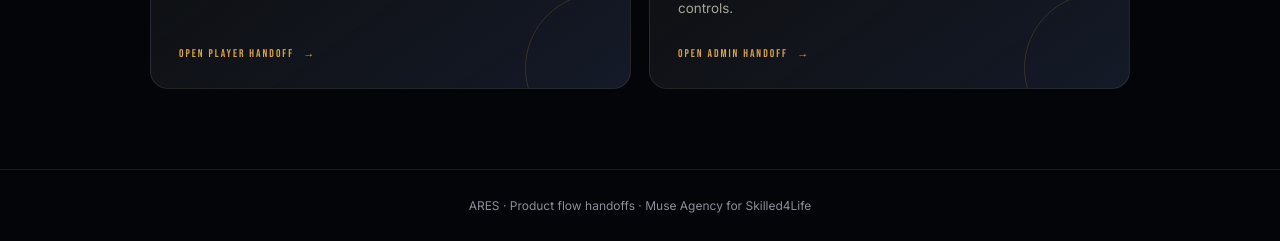
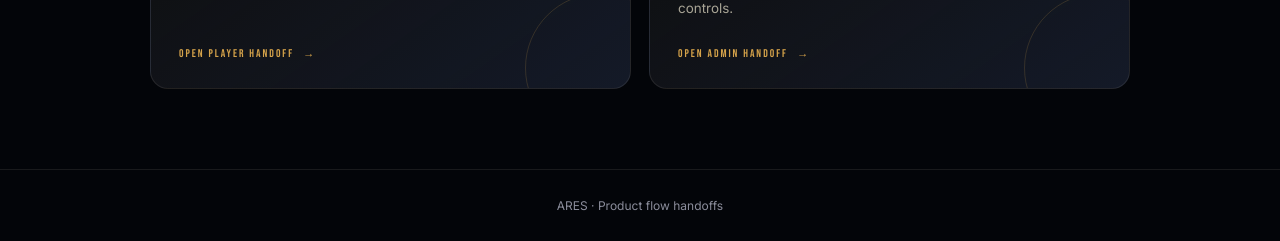
Before and after one commit to mostafaFlutterReemo/ares-product-flows, a plain HTML site: page index.html in a window 1280 px wide. Shown: the part 662-903 px from the top of the page. Drawn offline with Linux system fonts and the light colour scheme.

Commit message:
Remove agency attribution

```diff
--- a/index.html
+++ b/index.html
@@ -140,6 +140,6 @@ footer { padding: 28px 20px; border-top: 1px solid var(--line); color: var(--ink
   </div>
 </main>
 
-<footer>ARES · Product flow handoffs · Muse Agency for Skilled4Life</footer>
+<footer>ARES · Product flow handoffs</footer>
 </body>
 </html>
```
Also changed, not shown: mobile-mvp/flows.html (+1 -1 lines).
